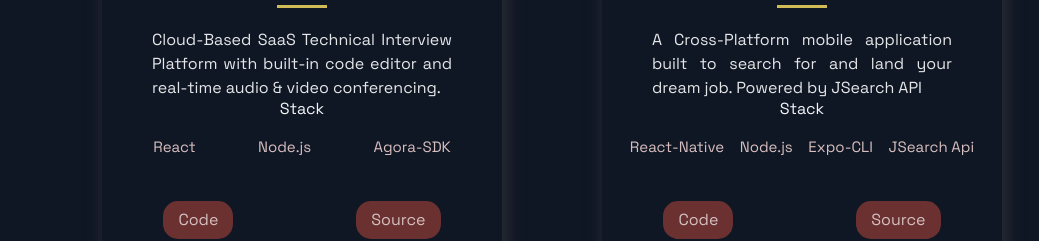
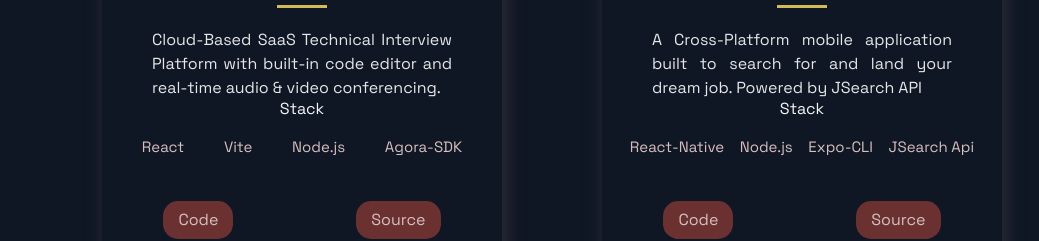
Before and after one commit to joserenter1a/portfolio, a Next.js app: page / in a window 1280 px wide. Shown: the part 2060-2301 px from the top of the page, without its empty margins (88-1127 px from the left). Built offline with nearby package versions, Linux system fonts and the light colour scheme.

Commit message:
Update constants.js

```diff
--- a/src/constants/constants.js
+++ b/src/constants/constants.js
@@ -21,7 +21,7 @@ export const projects = [
     title: 'TeqPro (2023)',
     description:"Cloud-Based SaaS Technical Interview Platform with built-in code editor and real-time audio & video conferencing. ",
     image: 'images/TeqPro_Demo_ScreenShot.png',
-    tags: ['React', 'Node.js', 'Agora-SDK'],
+    tags: ['React', 'Vite', 'Node.js', 'Agora-SDK'],
     source: 'https://github.com/joserenter1a/teq-pro',
     visit: 'https://www.youtube.com/watch?v=yEGAUOvKUmY',
     id: 2,
```
